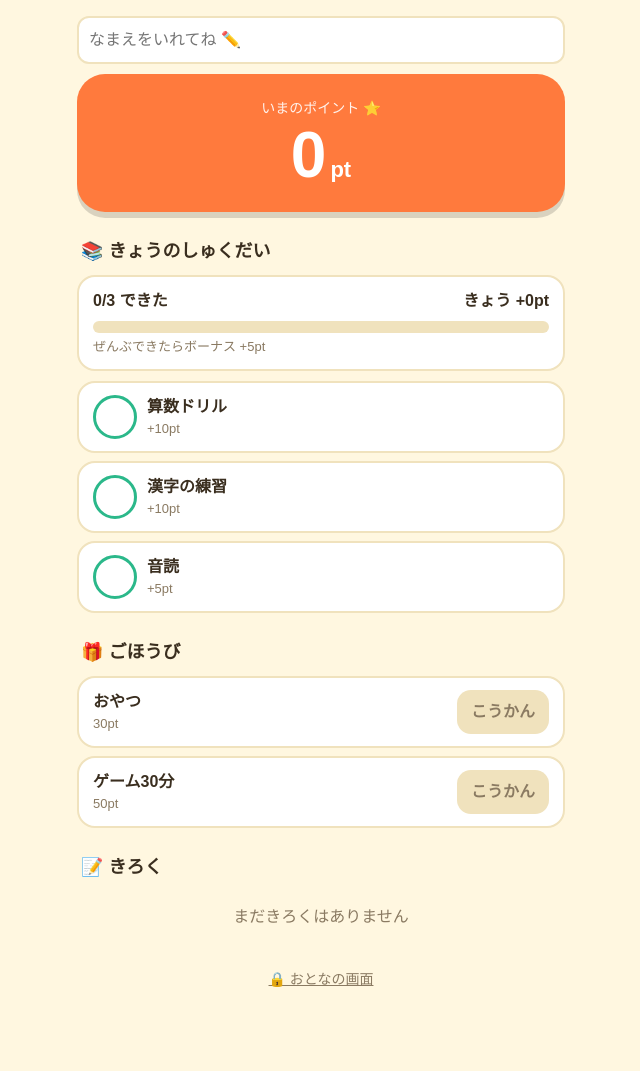
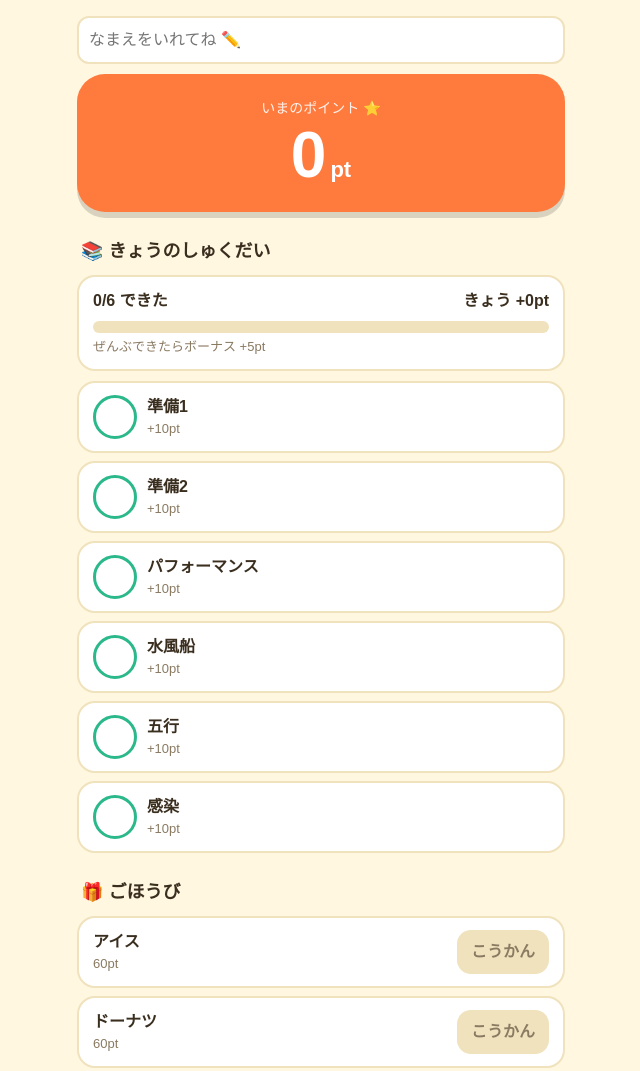
Before and after one commit to popotokuro/hagusuku, a plain HTML site: page index.html in a window 1280 px wide. Shown: the top 1071 px of the page, without its empty margins (319-959 px from the left). Before the commit the page ends 1012 px from the top, so only its background shows below. Drawn offline with Linux system fonts and the light colour scheme.

Commit message:
Add files via upload

```diff
--- a/index.html
+++ b/index.html
@@ -50,11 +50,11 @@ input.name{flex:1 1 140px}input.num{width:84px}
 <main id="app"></main>
 <script>
 const KEY='hwpoints-v1';
-const def=()=>({total:0,name:'',pin:'',bonus:0,bonusPts:5,day:new Date().toDateString(),log:[],
- tasks:[{id:1,name:'算数ドリル',pts:10,done:false},{id:2,name:'漢字の練習',pts:10,done:false},{id:3,name:'音読',pts:5,done:false}],
- rewards:[{id:1,name:'おやつ',pts:30},{id:2,name:'ゲーム30分',pts:50}]});
+const def=()=>({ver:2,total:0,name:'',pin:'',bonus:0,bonusPts:5,day:new Date().toDateString(),log:[],
+ tasks:[{id:1,name:'準備1',pts:10,done:false},{id:2,name:'準備2',pts:10,done:false},{id:3,name:'パフォーマンス',pts:10,done:false},{id:4,name:'水風船',pts:10,done:false},{id:5,name:'五行',pts:10,done:false},{id:6,name:'感染',pts:10,done:false}],
+ rewards:[{id:1,name:'アイス',pts:60},{id:2,name:'ドーナツ',pts:60}]});
 let S=load(),editing=null,arm=null,unlocked=false,msg='',popNext=false;
-function load(){let d=def();try{const r=localStorage.getItem(KEY);if(r)d=Object.assign(d,JSON.parse(r))}catch(e){}
+function load(){let d=def();try{const r=localStorage.getItem(KEY);if(r){const sv=JSON.parse(r);d=Object.assign(d,sv);if(!sv.ver){d.tasks=def().tasks;d.rewards=def().rewards}}}catch(e){}
  if(d.bonus===true)d.bonus=5;if(d.bonus===false)d.bonus=0;return d}
 function save(){try{localStorage.setItem(KEY,JSON.stringify(S))}catch(e){}}
 if(S.day!==new Date().toDateString()){S.tasks.forEach(t=>t.done=false);S.bonus=0;S.day=new Date().toDateString();save()}
```
